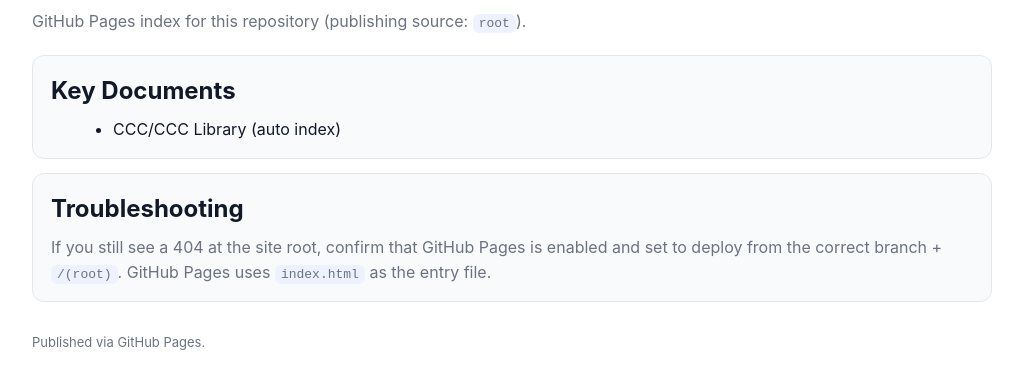
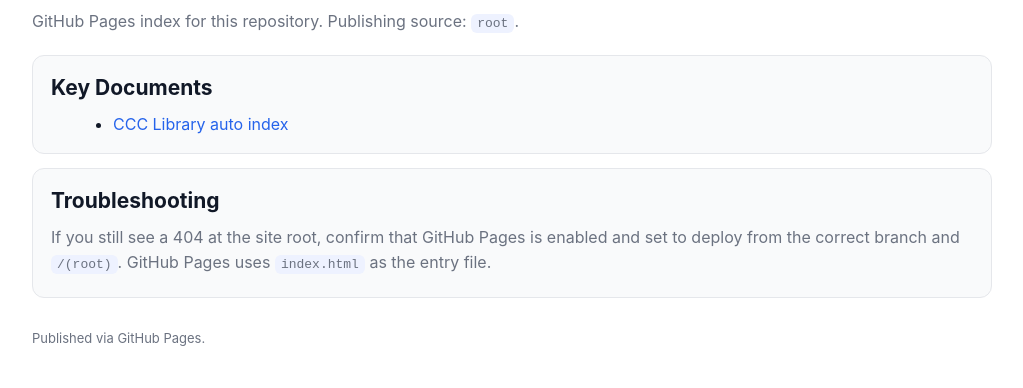
Before and after one commit to priyanujdeka2018-ship-it/Ledger, a plain HTML site: page index.html in a window 1280 px wide. Shown: the part 80-468 px from the top of the page, without its empty margins (128-1151 px from the left). Drawn offline with Linux system fonts and the light colour scheme.

Commit message:
Refactor CSS variables and improve HTML structure

```diff
--- a/index.html
+++ b/index.html
@@ -1,130 +1,112 @@
-
 <!doctype html>
-
 <html lang="en">
-
 <head>
-
   <meta charset="utf-8" />
-
   <meta name="viewport" content="width=device-width, initial-scale=1" />
 
   <title>Ledger – Home</title>
-
   <meta name="description" content="Index page for Ledger GitHub Pages" />
 
   <style>
-
-    :root { --border:#e5e7eb; --muted:#6b7280; --link:#2563eb; --bg:#ffffff; --card:#f9fafb; }
+    :root {
+      --border: #e5e7eb;
+      --muted: #6b7280;
+      --link: #2563eb;
+      --bg: #ffffff;
+      --card: #f9fafb;
+      --text: #111827;
+    }
 
     body {
-
       margin: 40px auto;
-
       max-width: 960px;
-
       padding: 0 16px;
-
       font-family: -apple-system, BlinkMacSystemFont, "Segoe UI", Roboto, Arial, sans-serif;
-
       line-height: 1.55;
-
       background: var(--bg);
-
-      color: #111827;
-
+      color: var(--text);
     }
 
-    header { margin-bottom: 20px; }
+    header {
+      margin-bottom: 20px;
+    }
 
-    h1 { margin: 0 0 6px 0; font-size: 28px; }
+    h1 {
+      margin: 0 0 6px 0;
+      font-size: 28px;
+    }
 
-    p { margin: 6px 0; color: var(--muted); }
+    h2 {
+      margin: 0 0 8px 0;
+      font-size: 21px;
+    }
+
+    p {
+      margin: 6px 0;
+      color: var(--muted);
+    }
 
     .card {
-
       background: var(--card);
-
       border: 1px solid var(--border);
-
       border-radius: 12px;
-
       padding: 16px 18px;
-
       margin: 14px 0;
-
     }
 
-    a { color: var(--link); text-decoration: none; }
+    a {
+      color: var(--link);
+      text-decoration: none;
+    }
 
-    a:hover { text-decoration: underline; }
+    a:hover {
+      text-decoration: underline;
+    }
 
-    code { background: #eef2ff; padding: 2px 6px; border-radius: 6px; }
+    code {
+      background: #eef2ff;
+      padding: 2px 6px;
+      border-radius: 6px;
+    }
 
-    ul { margin: 8px 0 0 22px; }
+    ul {
+      margin: 8px 0 0 22px;
+    }
 
-    footer { margin-top: 30px; font-size: 13px; color: var(--muted); }
-
+    footer {
+      margin-top: 30px;
+      font-size: 13px;
+      color: var(--muted);
+    }
   </style>
-
 </head>
 
 <body>
-
   <header>
-
     <h1>Ledger</h1>
-
-    <p>GitHub Pages index for this repository (publishing source: <code>root</code>).</p>
-
+    <p>GitHub Pages index for this repository. Publishing source: <code>root</code>.</p>
   </header>
 
-
+  <section class="card">
+    <h2>Key Documents</h2>
+    <ul>
+      <li>
+        <a href="CCC/">CCC Library auto index</a>
+      </li>
+    </ul>
+  </section>
 
   <section class="card">
-
-    <h2 style="margin:0 0 8px 0;">Key Documents</h2>
-
-    <ul>
-
-      <li>
-
-CCC/CCC Library (auto index)
-
-        </a>
-
-      </li>
-
-    </ul>
-
+    <h2>Troubleshooting</h2>
+    <p>
+      If you still see a 404 at the site root, confirm that GitHub Pages is enabled and set to
+      deploy from the correct branch and <code>/(root)</code>. GitHub Pages uses
+      <code>index.html</code> as the entry file.
+    </p>
   </section>
 
-
-
-  <section class="card">
-
-    <h2 style="margin:0 0 8px 0;">Troubleshooting</h2>
-
-    <p style="margin:0;">
-
-      If you still see a 404 at the site root, confirm that GitHub Pages is enabled and set to
-
-      deploy from the correct branch + <code>/(root)</code>. GitHub Pages uses <code>index.html</code>
-
-      as the entry file.
-
-    </p>
-
-  </section>
-
-
-
   <footer>
-
     <p>Published via GitHub Pages.</p>
-
   </footer>
-
 </body>
-
 </html>
```
